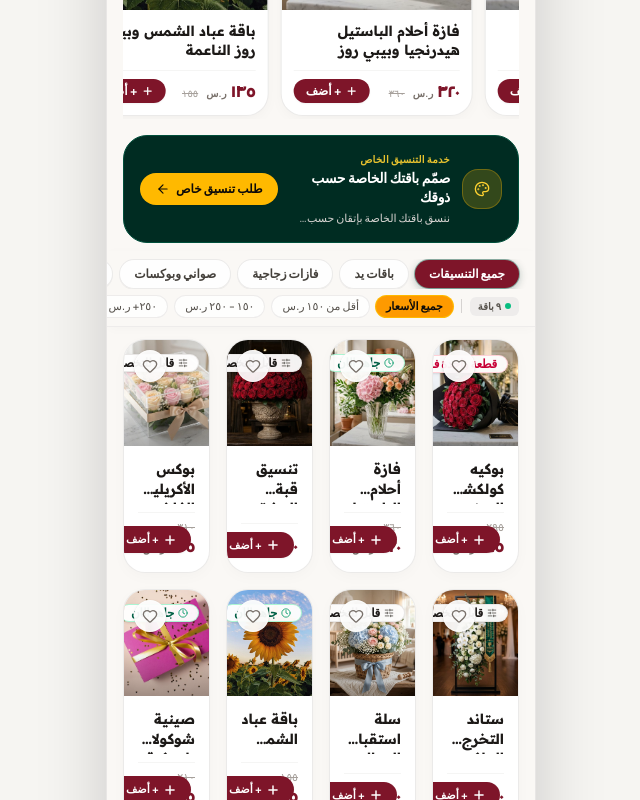
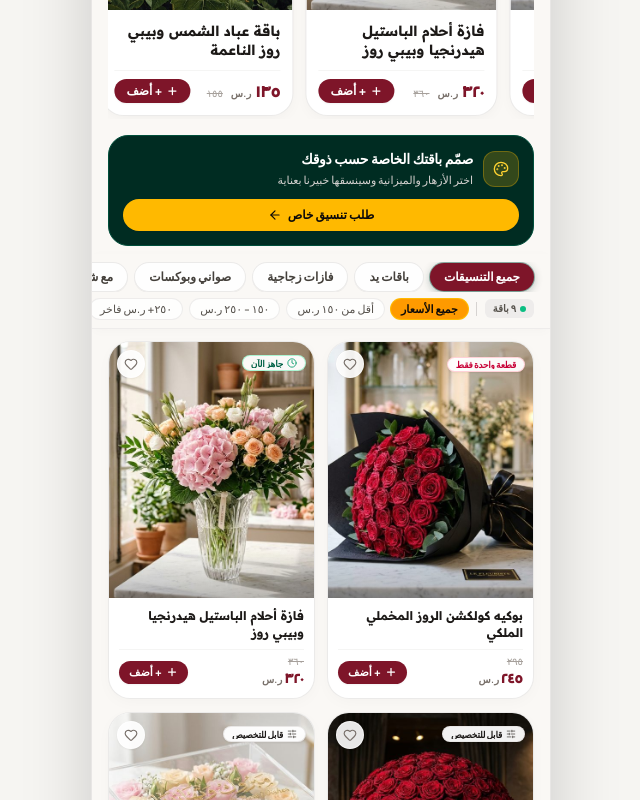
Before and after one commit to abod6911/FlowerHub, a React (Vite) app: page / in a window 1280 px wide. Shown: the part 800-1600 px from the top of the page, without its empty margins (319-959 px from the left). Built offline with nearby package versions, Linux system fonts and the light colour scheme; a web font is replaced by a local one.

Commit message:
fix(layout): enforce strict 2-column mobile grid, fix crushed cards and banner

```diff
--- a/src/App.jsx
+++ b/src/App.jsx
@@ -444,7 +444,7 @@ Hello ${shopConfig.shopNameEn} team! I saw this arrangement in your portfolio an
                   : 'Bespoke setups. Request a similar quote'}
               </p>
             </div>
-            <div className="grid grid-cols-1 sm:grid-cols-2 lg:grid-cols-3 gap-3 sm:gap-4">
+            <div className="grid grid-cols-2 gap-2.5 sm:gap-3">
               {pastWorks.map((item) => (
                 <ProductCard
                   key={item.id}
@@ -458,7 +458,7 @@ Hello ${shopConfig.shopNameEn} team! I saw this arrangement in your portfolio an
             </div>
           </div>
         ) : (
-          <div className="grid grid-cols-2 sm:grid-cols-3 lg:grid-cols-4 gap-2.5 sm:gap-3.5 md:gap-4">
+          <div className="grid grid-cols-2 gap-2.5 sm:gap-3">
             {filteredProducts.map((product, idx) => (
               <ProductCard
                 key={product.id}
@@ -595,7 +595,7 @@ Hello ${shopConfig.shopNameEn} team! I saw this arrangement in your portfolio an
       {activeView === 'storefront' && (
         <div className="w-full flex justify-center py-0 sm:py-6 sm:px-4">
           <div
-            className={`w-full sm:max-w-[430px] min-h-screen ${themeTokens.pageBg} sm:rounded-[36px] sm:shadow-[0_25px_70px_rgba(0,0,0,0.18)] sm:border sm:border-stone-200/90 dark:sm:border-stone-800 flex flex-col relative transition-colors duration-300 overflow-hidden`}
+            className={`w-full sm:max-w-[460px] min-h-screen ${themeTokens.pageBg} sm:rounded-[36px] sm:shadow-[0_25px_70px_rgba(0,0,0,0.18)] sm:border sm:border-stone-200/90 dark:sm:border-stone-800 flex flex-col relative transition-colors duration-300 overflow-hidden`}
           >
             {renderStorefrontContent()}
           </div>
--- a/src/components/CustomOrderBanner.jsx
+++ b/src/components/CustomOrderBanner.jsx
@@ -12,33 +12,29 @@ export default function CustomOrderBanner({
   const isAr = lang === 'ar';
 
   return (
-    <section className="py-2 px-3.5 sm:px-4 w-full transition-colors duration-300">
+    <section className="py-2 px-3 sm:px-4 w-full transition-colors duration-300">
       <div
         onClick={onOpenCustomDrawer}
-        className={`relative overflow-hidden rounded-[24px] p-4 cursor-pointer transition-all duration-200 hover:shadow-md border border-amber-300/40 dark:border-stone-800 flex flex-col sm:flex-row items-start sm:items-center justify-between gap-3 group select-none active:scale-[0.99] ${themeTokens.banner}`}
+        className={`relative overflow-hidden rounded-[20px] p-3.5 cursor-pointer transition-all duration-200 hover:shadow-md border border-amber-300/40 dark:border-stone-800 flex flex-col gap-2.5 group select-none active:scale-[0.99] ${themeTokens.banner}`}
       >
-        <div className="flex items-center gap-3 flex-1 min-w-0 relative z-10">
-          <div className="w-10 h-10 rounded-2xl bg-amber-400/20 text-amber-300 border border-amber-400/30 flex items-center justify-center shrink-0 shadow-xs">
+        <div className="flex items-center gap-2.5">
+          <div className="w-9 h-9 rounded-xl bg-amber-400/20 text-amber-300 border border-amber-400/30 flex items-center justify-center shrink-0">
             <Palette className="w-4 h-4 text-amber-300" />
           </div>
 
           <div className="min-w-0 flex-1">
-            <span className="text-[10px] font-semibold text-amber-300/90 tracking-wide block">
-              {isAr ? 'خدمة التنسيق الخاص' : 'Bespoke Floral Design'}
-            </span>
-
-            <h3 className="text-sm font-bold text-white tracking-tight leading-snug mt-0.5 font-serif">
+            <h3 className="text-xs sm:text-sm font-bold text-white tracking-tight font-serif truncate">
               {isAr ? 'صمّم باقتك الخاصة حسب ذوقك' : (strings.customBannerTitle || 'Custom Bespoke Order')}
             </h3>
-            <p className="text-[11px] text-stone-300 mt-0.5 line-clamp-1">
-              {strings.customBannerDesc}
+            <p className="text-[11px] text-stone-300 mt-0.5 truncate">
+              {isAr ? 'اختر الأزهار والميزانية وسينسقها خبيرنا بعناية' : strings.customBannerDesc}
             </p>
           </div>
         </div>
 
         <button
           type="button"
-          className="shrink-0 w-full sm:w-auto inline-flex items-center justify-center gap-1.5 px-4 py-2 rounded-full bg-amber-400 hover:bg-amber-300 text-stone-950 font-bold text-xs transition-all shadow-xs active:scale-95 group relative z-10"
+          className="w-full inline-flex items-center justify-center gap-1.5 py-2 px-3 rounded-full bg-amber-400 hover:bg-amber-300 text-stone-950 font-bold text-xs transition-all shadow-xs active:scale-95"
         >
           <span>{isAr ? 'طلب تنسيق خاص' : (strings.customBannerCta || 'Customize')}</span>
           {isAr ? (
--- a/src/components/ProductCard.jsx
+++ b/src/components/ProductCard.jsx
@@ -230,9 +230,9 @@ function ProductCard({
 
         {/* 1. TOP-RIGHT CORNER: Status Badge with Mobile Safe Max-Width */}
         {badgeConfig && (
-          <div className="absolute top-2 right-2 sm:top-2.5 sm:right-2.5 z-10 pointer-events-none max-w-[calc(100%-2.5rem)]">
+          <div className="absolute top-2 right-2 z-10 pointer-events-none max-w-[calc(100%-2.2rem)]">
             <span
-              className={`inline-flex items-center gap-1 px-2.5 py-0.5 rounded-full text-[10px] sm:text-xs font-bold backdrop-blur-md shadow-sm truncate ${badgeConfig.className}`}
+              className={`inline-flex items-center gap-1 px-2 py-0.5 rounded-full text-[9px] font-bold backdrop-blur-md shadow-xs truncate ${badgeConfig.className}`}
             >
               {badgeConfig.icon}
               <span className="leading-none tracking-tight truncate">{badgeConfig.text}</span>
@@ -245,12 +245,12 @@ function ProductCard({
           type="button"
           onClick={handleToggleFavorite}
           aria-label={isAr ? 'إضافة إلى المفضلة' : 'Add to favorites'}
-          className={`absolute top-2 left-2 sm:top-2.5 sm:left-2.5 z-10 w-8 h-8 rounded-full bg-white/90 dark:bg-stone-800/90 backdrop-blur-md flex items-center justify-center shadow-sm border border-white/60 dark:border-stone-700 transition-all duration-200 active:scale-90 shrink-0 ${
+          className={`absolute top-2 left-2 z-10 w-7 h-7 rounded-full bg-white/90 dark:bg-stone-800/90 backdrop-blur-md flex items-center justify-center shadow-xs border border-white/60 dark:border-stone-700 transition-all duration-200 active:scale-90 shrink-0 ${
             heartPop ? 'scale-125' : 'scale-100'
           } ${isFavorite ? 'text-rose-600' : 'text-stone-500 dark:text-stone-400 hover:text-rose-600'}`}
         >
           <Heart
-            className={`w-4 h-4 transition-colors ${
+            className={`w-3.5 h-3.5 transition-colors ${
               isFavorite ? 'fill-[#BE123C] text-[#BE123C]' : 'stroke-[2]'
             }`}
           />
@@ -258,32 +258,32 @@ function ProductCard({
       </div>
 
       {/* Card Content & Unified Responsive Footer */}
-      <div className="flex flex-col justify-between flex-1 p-2.5 sm:p-3.5 gap-2">
+      <div className="flex flex-col justify-between flex-1 p-2.5 gap-1.5">
         {/* Title: Exactly 2 lines max with uniform height */}
         <h3
-          className="line-clamp-2 min-h-[2.4rem] sm:min-h-[2.75rem] text-xs sm:text-sm font-bold leading-snug text-stone-900 dark:text-stone-100 transition-colors duration-200"
+          className="line-clamp-2 min-h-[2.2rem] text-xs font-bold leading-snug text-stone-900 dark:text-stone-100 transition-colors duration-200"
           style={{ fontFamily: "var(--font-catalog, 'Readex Pro', 'Cairo', sans-serif)" }}
         >
           {isAr ? product.titleAr : product.titleEn}
         </h3>
 
         {/* Unified Bottom Bar: Prices on Right, + Add Button on Left (Zero Wrap on Mobile) */}
-        <div className="flex items-center justify-between pt-2 mt-auto border-t border-stone-100 dark:border-stone-800 gap-1">
+        <div className="flex items-center justify-between pt-1.5 mt-auto border-t border-stone-100 dark:border-stone-800 gap-1">
           {/* Right Side: Consistent Price Row */}
           <div className="flex flex-col items-start leading-none min-w-0">
             {product.originalPrice && (
-              <span className="text-[10px] sm:text-[11px] text-stone-400 line-through mb-0.5">
+              <span className="text-[10px] text-stone-400 line-through mb-0.5">
                 {isAr ? toArabicDigits(product.originalPrice) : product.originalPrice}
               </span>
             )}
-            <div className="flex items-baseline gap-0.5 sm:gap-1">
+            <div className="flex items-baseline gap-0.5">
               <span
-                className="text-sm sm:text-base font-extrabold text-[var(--accent-primary,#123524)] dark:text-emerald-400 tracking-tight"
+                className="text-sm font-extrabold text-[var(--accent-primary,#123524)] dark:text-emerald-400 tracking-tight"
                 style={{ fontFamily: "var(--font-catalog, 'Readex Pro', 'Cairo', sans-serif)" }}
               >
                 {isAr ? toArabicDigits(product.price) : product.price}
               </span>
-              <span className="text-[10px] sm:text-[11px] font-semibold text-stone-500 dark:text-stone-400">
+              <span className="text-[10px] font-semibold text-stone-500 dark:text-stone-400">
                 {strings.sar}
               </span>
             </div>
@@ -293,7 +293,7 @@ function ProductCard({
           <button
             type="button"
             onClick={handleAddToCart}
-            className={`inline-flex items-center justify-center gap-1 px-3 sm:px-3.5 py-1.5 rounded-full text-xs font-bold text-white transition-all duration-200 active:scale-90 shadow-xs cursor-pointer shrink-0 ${
+            className={`inline-flex items-center justify-center gap-1 px-2.5 py-1 rounded-full text-xs font-bold text-white transition-all duration-200 active:scale-90 shadow-xs cursor-pointer shrink-0 ${
               isMorphed
                 ? 'bg-emerald-600 scale-102 ring-2 ring-emerald-300'
                 : 'bg-[var(--accent-primary,#123524)] hover:opacity-90'
@@ -302,14 +302,14 @@ function ProductCard({
           >
             {isMorphed ? (
               <>
-                <Check className="w-3.5 h-3.5 stroke-[3] animate-bounce" />
+                <Check className="w-3 h-3 stroke-[3] animate-bounce" />
                 <span className="whitespace-nowrap font-bold text-[11px]">
                   {isAr ? '✓ أُضيف' : 'Added!'}
                 </span>
               </>
             ) : (
               <>
-                <Plus className="w-3.5 h-3.5 stroke-[2.5]" />
+                <Plus className="w-3 h-3 stroke-[2.5]" />
                 <span className="whitespace-nowrap font-bold text-[11px]">
                   {isAr ? '+ أضف' : '+ Add'}
                 </span>
```
